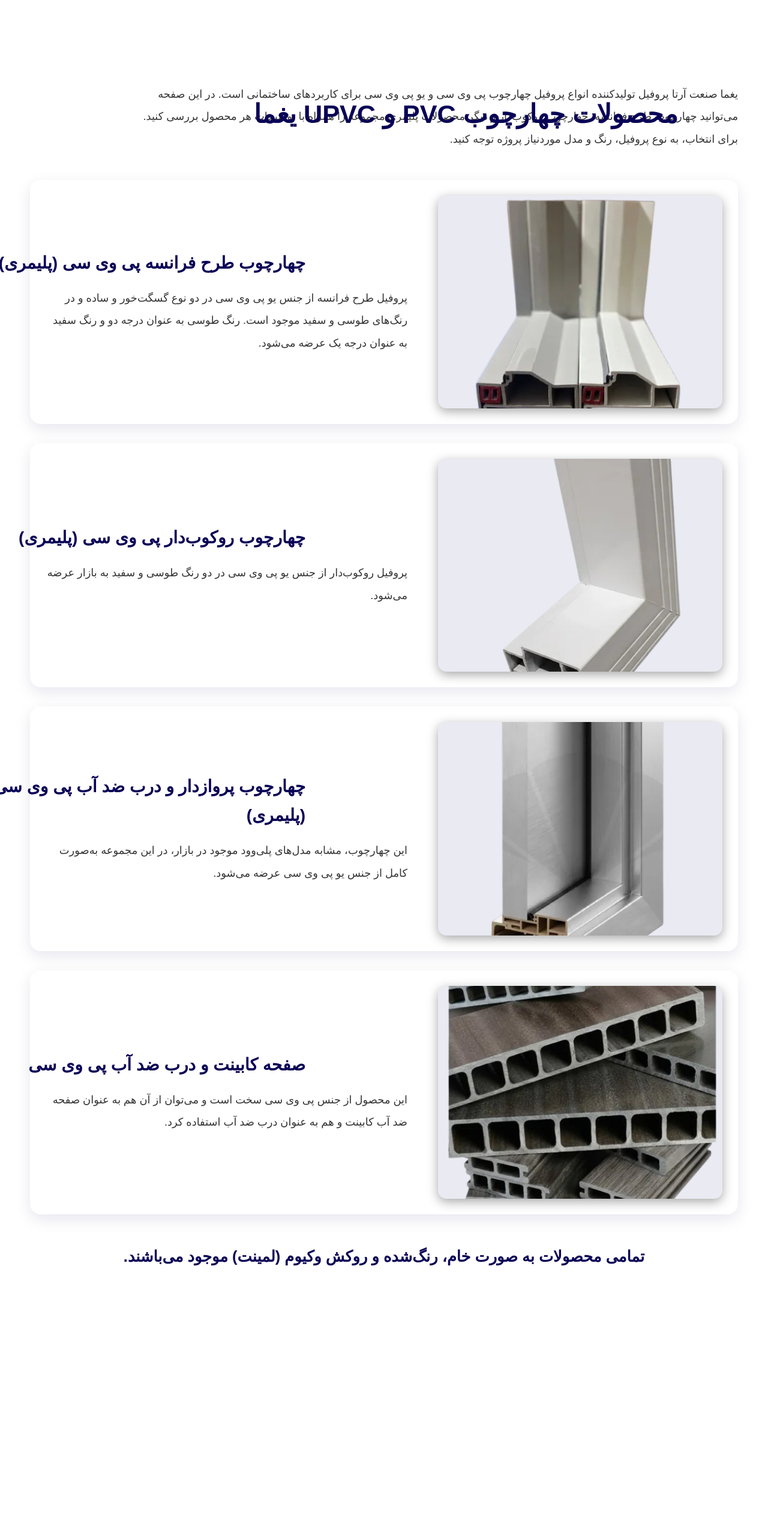
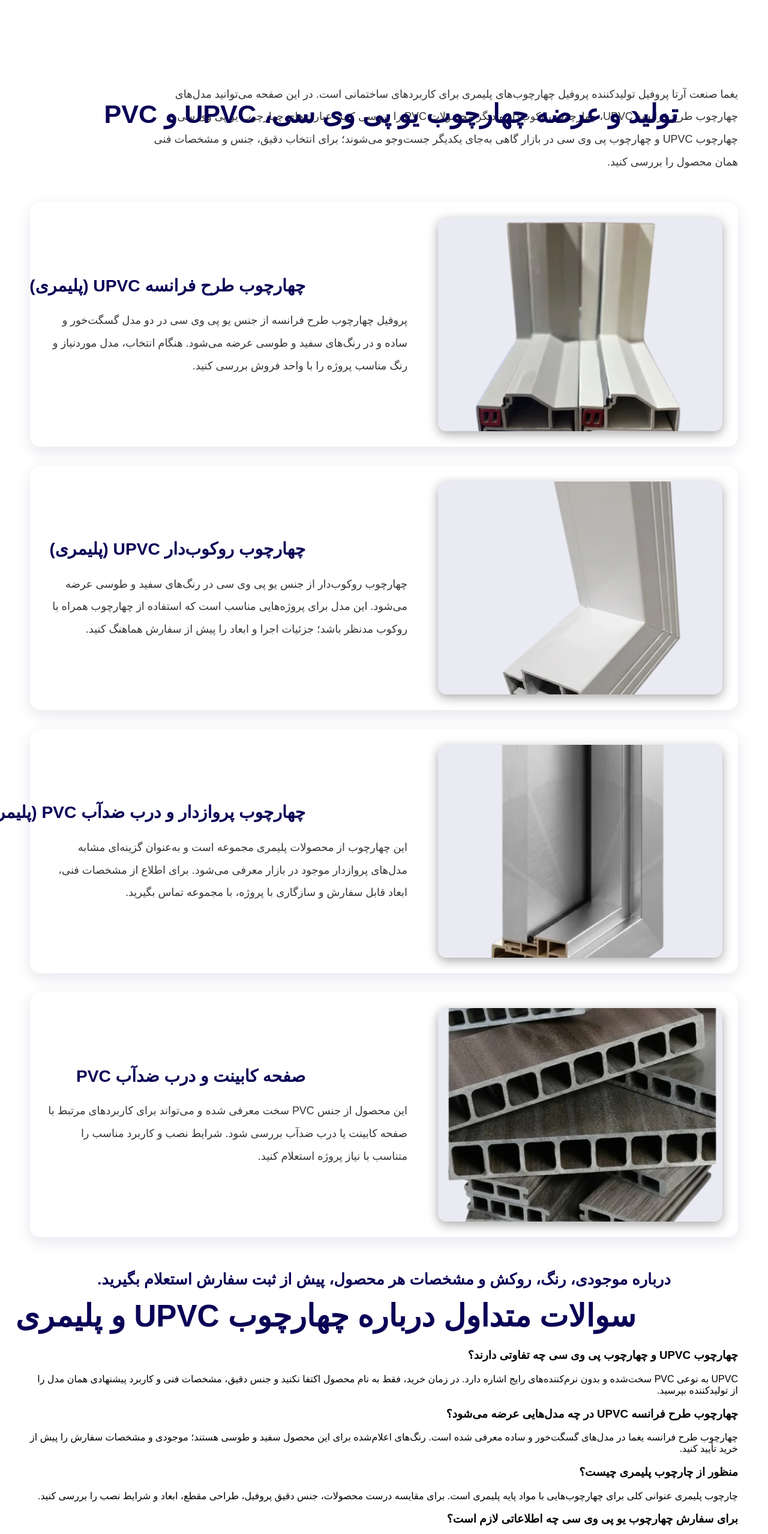
Before and after one commit to Mohammadrezaaofficial/Yaghma, a React (Vite) app: page /products in a window 1280 px wide. Shown: the part 234-2792 px from the top of the page at 60% size. Before the commit the page ends 2443 px from the top, so only its background shows below. Built offline with nearby package versions, Linux system fonts and the light colour scheme.

Commit message:
Improve product page for priority UPVC frame keywords

```diff
--- a/src/pages/products.jsx
+++ b/src/pages/products.jsx
@@ -8,31 +8,54 @@ import product4 from "../assets/product4.webp";
 const products = [
   {
     id: 1,
-    name: "چهارچوب طرح فرانسه پی وی سی (پلیمری)",
+    name: "چهارچوب طرح فرانسه UPVC (پلیمری)",
     image: product1,
     description:
-      "پروفیل طرح فرانسه از جنس یو پی وی سی در دو نوع گسگت‌خور و ساده و در رنگ‌های طوسی و سفید موجود است. رنگ طوسی به عنوان درجه دو و رنگ سفید به عنوان درجه یک عرضه می‌شود.",
+      "پروفیل چهارچوب طرح فرانسه از جنس یو پی وی سی در دو مدل گسگت‌خور و ساده و در رنگ‌های سفید و طوسی عرضه می‌شود. هنگام انتخاب، مدل موردنیاز و رنگ مناسب پروژه را با واحد فروش بررسی کنید.",
   },
   {
     id: 2,
-    name: "چهارچوب روکوب‌دار پی وی سی (پلیمری)",
+    name: "چهارچوب روکوب‌دار UPVC (پلیمری)",
     image: product2,
     description:
-      "پروفیل روکوب‌دار از جنس یو پی وی سی در دو رنگ طوسی و سفید به بازار عرضه می‌شود.",
+      "چهارچوب روکوب‌دار از جنس یو پی وی سی در رنگ‌های سفید و طوسی عرضه می‌شود. این مدل برای پروژه‌هایی مناسب است که استفاده از چهارچوب همراه با روکوب مدنظر باشد؛ جزئیات اجرا و ابعاد را پیش از سفارش هماهنگ کنید.",
   },
   {
     id: 3,
-    name: "چهارچوب پروازدار و درب ضد آب پی وی سی (پلیمری)",
+    name: "چهارچوب پروازدار و درب ضدآب PVC (پلیمری)",
     image: product3,
     description:
-      "این چهارچوب، مشابه مدل‌های پلی‌وود موجود در بازار، در این مجموعه به‌صورت کامل از جنس یو پی وی سی عرضه می‌شود.",
+      "این چهارچوب از محصولات پلیمری مجموعه است و به‌عنوان گزینه‌ای مشابه مدل‌های پروازدار موجود در بازار معرفی می‌شود. برای اطلاع از مشخصات فنی، ابعاد قابل سفارش و سازگاری با پروژه، با مجموعه تماس بگیرید.",
   },
   {
     id: 4,
-    name: "صفحه کابینت و درب ضد آب پی وی سی",
+    name: "صفحه کابینت و درب ضدآب PVC",
     image: product4,
     description:
-      "این محصول از جنس پی وی سی سخت است و می‌توان از آن هم به عنوان صفحه ضد آب کابینت و هم به عنوان درب ضد آب استفاده کرد.",
+      "این محصول از جنس PVC سخت معرفی شده و می‌تواند برای کاربردهای مرتبط با صفحه کابینت یا درب ضدآب بررسی شود. شرایط نصب و کاربرد مناسب را متناسب با نیاز پروژه استعلام کنید.",
+  },
+];
+
+const faqs = [
+  {
+    question: "چهارچوب UPVC و چهارچوب پی وی سی چه تفاوتی دارند؟",
+    answer:
+      "UPVC به نوعی PVC سخت‌شده و بدون نرم‌کننده‌های رایج اشاره دارد. در زمان خرید، فقط به نام محصول اکتفا نکنید و جنس دقیق، مشخصات فنی و کاربرد پیشنهادی همان مدل را از تولیدکننده بپرسید.",
+  },
+  {
+    question: "چهارچوب طرح فرانسه UPVC در چه مدل‌هایی عرضه می‌شود؟",
+    answer:
+      "چهارچوب طرح فرانسه یغما در مدل‌های گسگت‌خور و ساده معرفی شده است. رنگ‌های اعلام‌شده برای این محصول سفید و طوسی هستند؛ موجودی و مشخصات سفارش را پیش از خرید تأیید کنید.",
+  },
+  {
+    question: "منظور از چارچوب پلیمری چیست؟",
+    answer:
+      "چارچوب پلیمری عنوانی کلی برای چهارچوب‌هایی با مواد پایه پلیمری است. برای مقایسه درست محصولات، جنس دقیق پروفیل، طراحی مقطع، ابعاد و شرایط نصب را بررسی کنید.",
+  },
+  {
+    question: "برای سفارش چهارچوب یو پی وی سی چه اطلاعاتی لازم است؟",
+    answer:
+      "مدل چهارچوب، ابعاد موردنیاز، رنگ و نوع اجرا را مشخص کنید. سپس جزئیات فنی، موجودی، شرایط تولید و ارسال را مستقیماً از واحد فروش یغما استعلام بگیرید.",
   },
 ];
 
@@ -41,19 +64,21 @@ function Products() {
     <section className="products-section" dir="rtl">
       <div className="products-container">
         <header className="products-intro">
-          <h1>محصولات چهارچوب PVC و UPVC یغما</h1>
+          <h1>تولید و عرضه چهارچوب یو پی وی سی، UPVC و PVC</h1>
           <p>
-            یغما صنعت آرتا پروفیل تولیدکننده انواع پروفیل چهارچوب پی وی سی و یو پی وی سی
-            برای کاربردهای ساختمانی است. در این صفحه می‌توانید چهارچوب طرح فرانسه،
-            چهارچوب روکوب‌دار و دیگر محصولات پلیمری مجموعه را همراه با توضیحات هر محصول
-            بررسی کنید. برای انتخاب، به نوع پروفیل، رنگ و مدل موردنیاز پروژه توجه کنید.
+            یغما صنعت آرتا پروفیل تولیدکننده پروفیل چهارچوب‌های پلیمری برای کاربردهای
+            ساختمانی است. در این صفحه می‌توانید مدل‌های چهارچوب طرح فرانسه UPVC،
+            چهارچوب روکوب‌دار و دیگر محصولات PVC را بررسی کنید. عبارت‌های چهارچوب
+            یو پی وی سی، چهارچوب UPVC و چهارچوب پی وی سی در بازار گاهی به‌جای یکدیگر
+            جست‌وجو می‌شوند؛ برای انتخاب دقیق، جنس و مشخصات فنی همان محصول را بررسی کنید.
           </p>
         </header>
+
         <div className="products-list">
           {products.map((product) => (
             <article className="product-row" key={product.id}>
               <div className="product-image-card">
-                <img src={product.image} alt={product.name} />
+                <img src={product.image} alt={product.name} loading="lazy" />
               </div>
 
               <div className="product-content">
@@ -65,9 +90,18 @@ function Products() {
         </div>
 
         <p className="product-extra">
-          تمامی محصولات به صورت خام، رنگ‌شده و روکش وکیوم (لمینت) موجود
-          می‌باشند.
+          درباره موجودی، رنگ، روکش و مشخصات هر محصول، پیش از ثبت سفارش استعلام بگیرید.
         </p>
+
+        <section className="products-faq" aria-labelledby="products-faq-title">
+          <h2 id="products-faq-title">سوالات متداول درباره چهارچوب UPVC و پلیمری</h2>
+          {faqs.map((faq) => (
+            <article className="products-faq-item" key={faq.question}>
+              <h3>{faq.question}</h3>
+              <p>{faq.answer}</p>
+            </article>
+          ))}
+        </section>
       </div>
     </section>
   );
```
